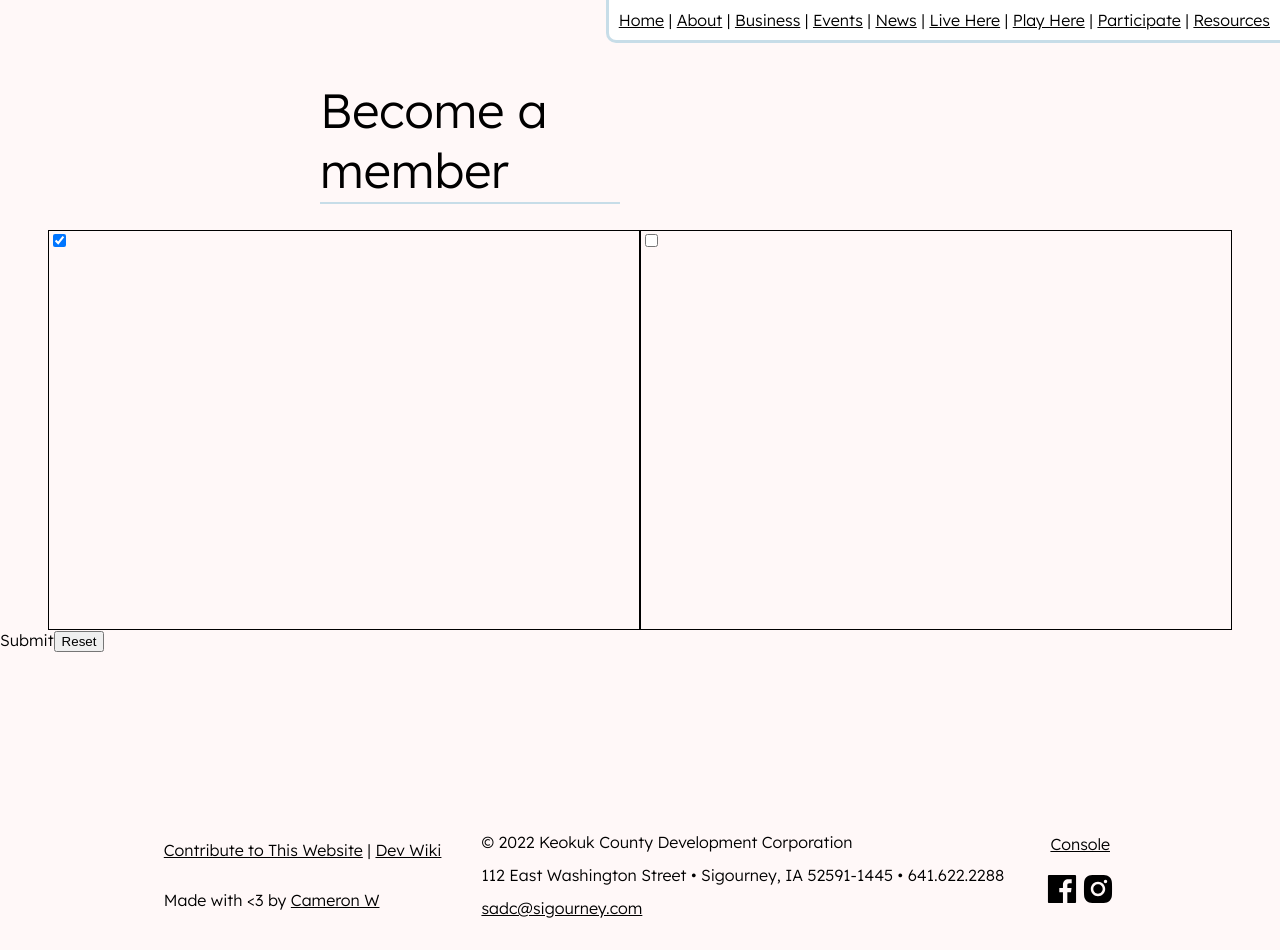
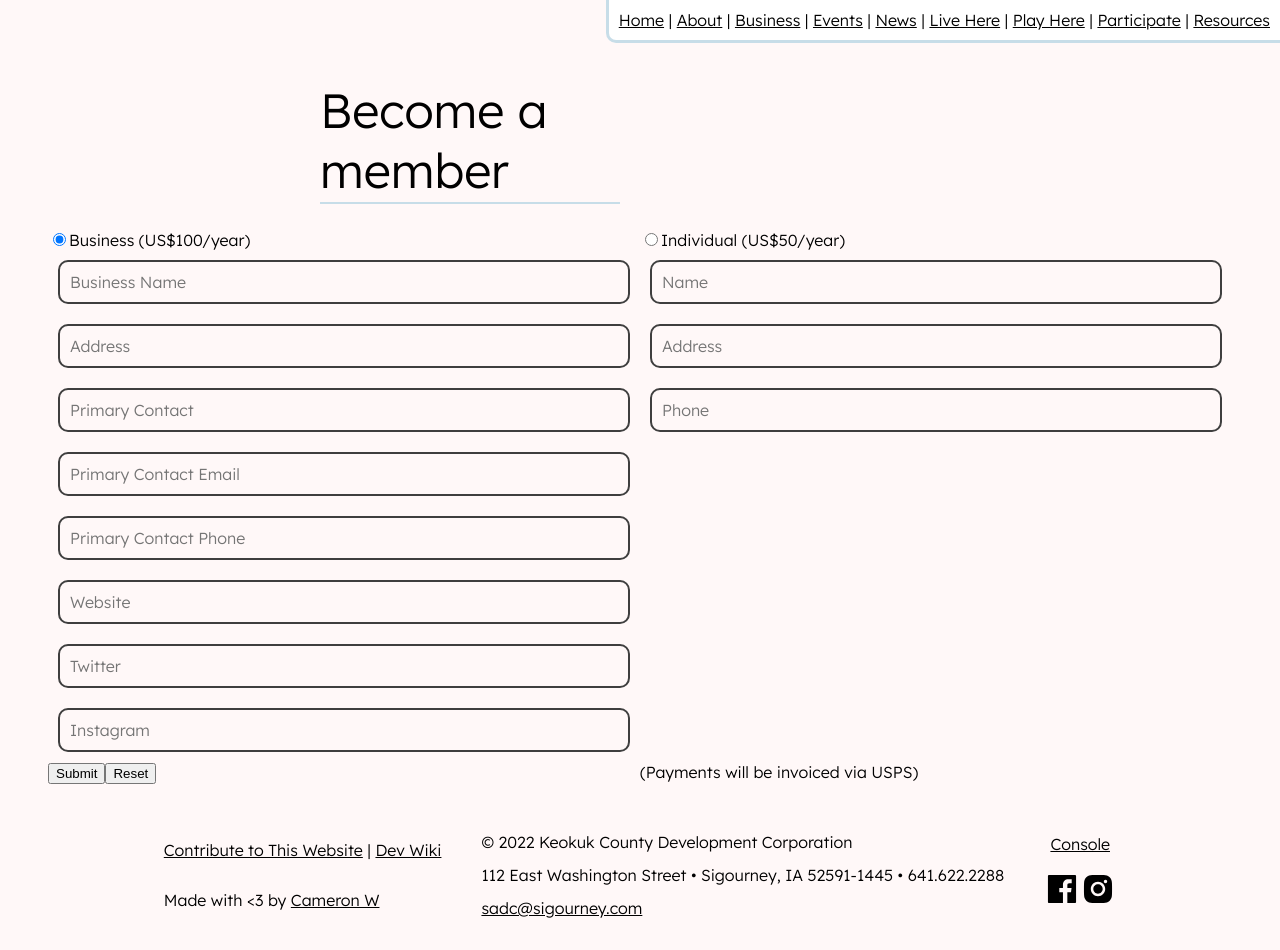
Before and after one commit to kced-iowa/kcediowa.org-old, a Next.js app: page /participate in a window 1280 px wide. Built offline with nearby package versions, Linux system fonts and the light colour scheme.

Commit message:
participate

```diff
--- a/pages/participate/Participate.module.css
+++ b/pages/participate/Participate.module.css
@@ -1,3 +1,52 @@
+/* .confirmed {
+    position: fixed;
+    top: 50%;
+    left: 50%;
+    transform: translate(-50%, -50%);
+    height: 400px;
+    width: 325px;
+    padding: 10px;
+    border-radius: 10px;
+    border: 2px solid #c7dde8;
+    background-color: #8f8f8f;
+} */
+.confirmed {
+    height: 100vh;
+    width: 100vw;
+    position: fixed;
+    z-index: 999;
+    display: flex;
+    justify-content: center;
+    align-items: center;
+    cursor: pointer;
+}
+.confirmed div {
+    position: relative;
+    height: 400px;
+    width: 325px;
+    padding: 10px;
+    border-radius: 10px;
+    border: 2px solid #c7dde8;
+    background-color: #8f8f8f;
+    cursor: auto;
+    display: flex;
+    justify-content: center;
+    align-items: center;
+    flex-direction: column;
+}
+.confirmed div span:nth-child(1) {
+    color: rgb(32, 245, 32);
+    font-size: 50px;
+}
+.confirmed div button {
+    all: unset;
+    position: absolute;
+    bottom: 10px;
+    cursor: pointer;
+    border-radius: 8px;
+    padding: 10px;
+    border: 2px solid #000;
+}
 .page {
     min-height: 100vh;
 }
@@ -12,9 +61,17 @@
     display: grid;
     grid-template-columns: repeat(2, 1fr);
     padding-top: 50px;
-    height: 50vh;
     margin: 0 3rem;
 }
-.content form {
-    border: 1px solid #000;
+.formDiv,
+.formInput {
+    display: flex;
+    flex-direction: column;
 }
+.formInput input {
+    all: unset;
+    border-radius: 10px;
+    margin: 10px;
+    padding: 10px;
+    border: 2px solid #3f3f3f;
+}
--- a/pages/participate/index.js
+++ b/pages/participate/index.js
@@ -1,4 +1,5 @@
 import Head from 'next/head'
+import axios from 'axios'
 import { useState } from 'react'
 
 import Navbar from '/components/Navbar'
@@ -6,30 +7,109 @@ import Seperator from '/components/Seperator'
 import Footer from '/components/Footer'
 
 import styles from './Participate.module.css'
+import { BsCheck2Circle } from 'react-icons/bs'
+
+const api = process.env.NEXT_PUBLIC_APIBASE
 
 export default function Participate () {
+    const [confirmed, setConfirmed] = useState(false)
     const [form, setForm] = useState('business')
+
+    const submitForm = (e) => {
+        e.preventDefault()
+        if (form == 'business') {
+            const business = {
+                type: "business",
+                name: e.target.businessName.value,
+                address: e.target.businessAddress.value,
+                contactName: e.target.businessContactName.value,
+                contactEmail: e.target.businessContactEmail.value,
+                phone: e.target.businessContactPhone.value,
+                website: e.target.businessWebsite.value,
+                twitter: e.target.businessTwitter.value,
+                instagram: e.target.businessInstagram.value
+            }
+            axios
+            .post(api + '/memberships', business)
+            .then((res) => {
+                if (res.status == 201) {
+                    setConfirmed(true)
+                }
+            })
+        } else {
+            const individual = {
+                type: "individual",
+                name: e.target.individualName.value,
+                address: e.target.individualAddress.value,
+                phone: e.target.individualPhone.value
+            }
+            axios
+            .post(api + '/memberships', individual)
+            .then((res) => {
+                if (res.status == 201) {
+                    setConfirmed(true)
+                }
+            })
+        }
+    }
+
     return (
         <>
             <Head>
                 <title>Membership | KCED</title>
             </Head>
             <Navbar />
+            {confirmed ?
+                <div className={styles.confirmed}>
+                    <div>
+                        <span>
+                            <BsCheck2Circle />
+                        </span>
+                        <span>Your request has been recieved.</span>
+                        <button onClick={()=>setConfirmed(false)}>Okay!</button>
+                    </div>
+                </div>
+            : null
+            }
             <div className={styles.page}>
                 <div className={styles.title}>
                     <span>Become a member</span>
                     <Seperator />
                 </div>
-                <div className={styles.content}>
-                    <form id='business'>
-                        <input type="checkbox" checked onChange={()=>setForm('business')} />
-                    </form>
-                    <form id='individual'>
-                        <input type="checkbox" onChange={()=>setForm('individual')} />
-                    </form>
-                </div>
-                <buttom form={form} type='submit'>Submit</buttom>
-                <button type='reset'>Reset</button>
+                <form className={styles.content} onSubmit={submitForm}>
+                    <div className={styles.formDiv}>
+                        <div>
+                            <input id='business' name="entityType" defaultChecked={true} type="radio" onClick={()=>setForm('business')} />
+                            <label htmlFor='business'>{"Business (US$100/year)"}</label>
+                        </div>
+                        <div className={styles.formInput}>
+                            <input id="businessName" placeholder='Business Name' />
+                            <input id="businessAddress" placeholder='Address' />
+                            <input id="businessContactName" placeholder='Primary Contact' />
+                            <input id="businessContactEmail" placeholder='Primary Contact Email' />
+                            <input id="businessContactPhone" placeholder='Primary Contact Phone' />
+                            <input id="businessWebsite" placeholder='Website' />
+                            <input id="businessTwitter" placeholder='Twitter' />
+                            <input id="businessInstagram" placeholder='Instagram' />
+                        </div>
+                    </div>
+                    <div className={styles.formDiv}>
+                        <div>
+                            <input id='individual' name="entityType" type="radio" onClick={()=>setForm('individual')} />
+                            <label htmlFor='individual'>{"Individual (US$50/year)"}</label>
+                        </div>
+                        <div className={styles.formInput}>
+                            <input id="individualName" placeholder='Name' />
+                            <input id="individualAddress" placeholder='Address' />
+                            <input id="individualPhone" placeholder='Phone' />
+                        </div>
+                    </div>
+                    <div>
+                        <button type='submit'>Submit</button>
+                        <button type='reset' onClick={()=>setForm('business')}>Reset</button>
+                    </div>
+                    <span>{"(Payments will be invoiced via USPS)"}</span>
+                </form>
             </div>
             <Footer />
         </>
```
